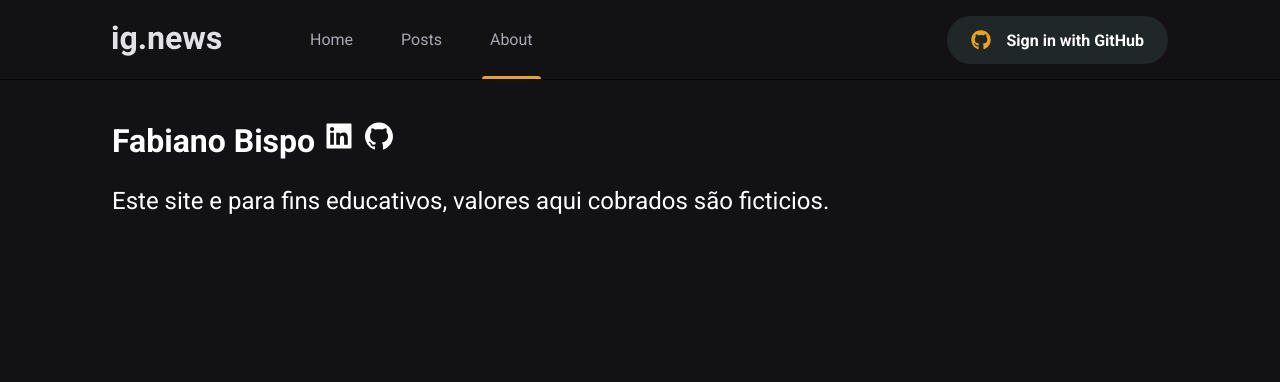
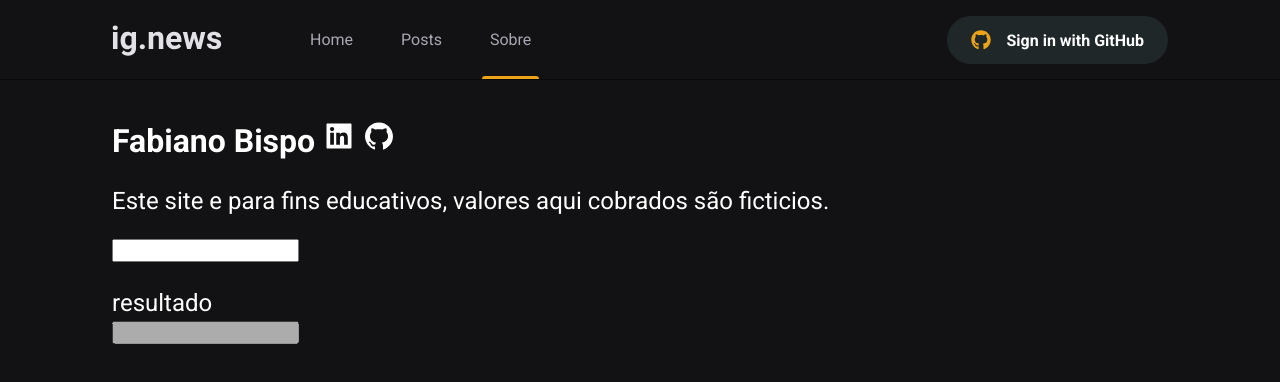
Before and after one commit to fabianoobispo/igniteIgnews, a Next.js app: page /about in a window 1280 px wide. Shown: the top 382 px of the page. Built offline with nearby package versions, Linux system fonts and the light colour scheme; no server answers.

Commit message:
desativado botao de login com github

```diff
--- a/src/components/Heder/index.tsx
+++ b/src/components/Heder/index.tsx
@@ -20,7 +20,7 @@ export function Header() {
                         <a>Posts</a>
                     </ActiveLink>
                     <ActiveLink  activeClassName={styles.active } href='/about'>
-                        <a>About</a>
+                        <a>Sobre</a>
                     </ActiveLink>
 
 
--- a/src/components/SignInButton/index.tsx
+++ b/src/components/SignInButton/index.tsx
@@ -8,6 +8,7 @@ export function SignInButton() {
 
    return session ? (
         <button
+
         type="button"
         className={styles.SignInButton}
         onClick={() => signOut()}
@@ -24,6 +25,7 @@ export function SignInButton() {
         </button>
     ) : (
         <button
+        disabled={true}
         type="button"
         className={styles.SignInButton}
         onClick={() => signIn('github')}
--- a/src/pages/about.tsx
+++ b/src/pages/about.tsx
@@ -1,10 +1,33 @@
 import Head from 'next/head'
+import { useState } from 'react';
 import { AiFillLinkedin,AiFillGithub } from 'react-icons/ai'
 
 import styles from './about.module.scss';
 
 
 export default function About() {
+  const [cnpj, setCnpj] = useState('');
+
+
+  function str(valor: string){
+
+
+
+  }
+
+  function handleChanche(e: any){
+    setCnpj(e.target.value);
+
+
+
+
+
+
+  }
+
+
+
+
    return (
     <>
       <Head>
@@ -16,9 +39,19 @@ export default function About() {
       <main className={styles.contentContainer}>
 
         <h1>Fabiano Bispo <a href='https://www.linkedin.com/in/fabiano-bispo-canedo-422738109'><AiFillLinkedin /></a> <a href='https://github.com/fabianoobispo'><AiFillGithub/></a></h1>
-    <p>Este site e para fins educativos, valores aqui cobrados são ficticios.</p>
+        <p>Este site e para fins educativos, valores aqui cobrados são ficticios.</p>
+
+        <br />
+        <input
+         maxLength={14}
 
 
+         onChange={e => handleChanche(e)}
+
+        ></input>
+
+        <p>resultado</p>
+        <input disabled={true} value={cnpj} />
 
 
 
--- a/src/pages/home.module.scss
+++ b/src/pages/home.module.scss
@@ -35,6 +35,7 @@
         span {
             color: var(--cyan-500);
             font-weight: bold;
+            text-decoration: line-through;
         }
 
     }
```
Also changed, not shown: src/components/SubscribeButton/index.tsx (+9 -2 lines), src/pages/index.tsx (+4 -4 lines).
